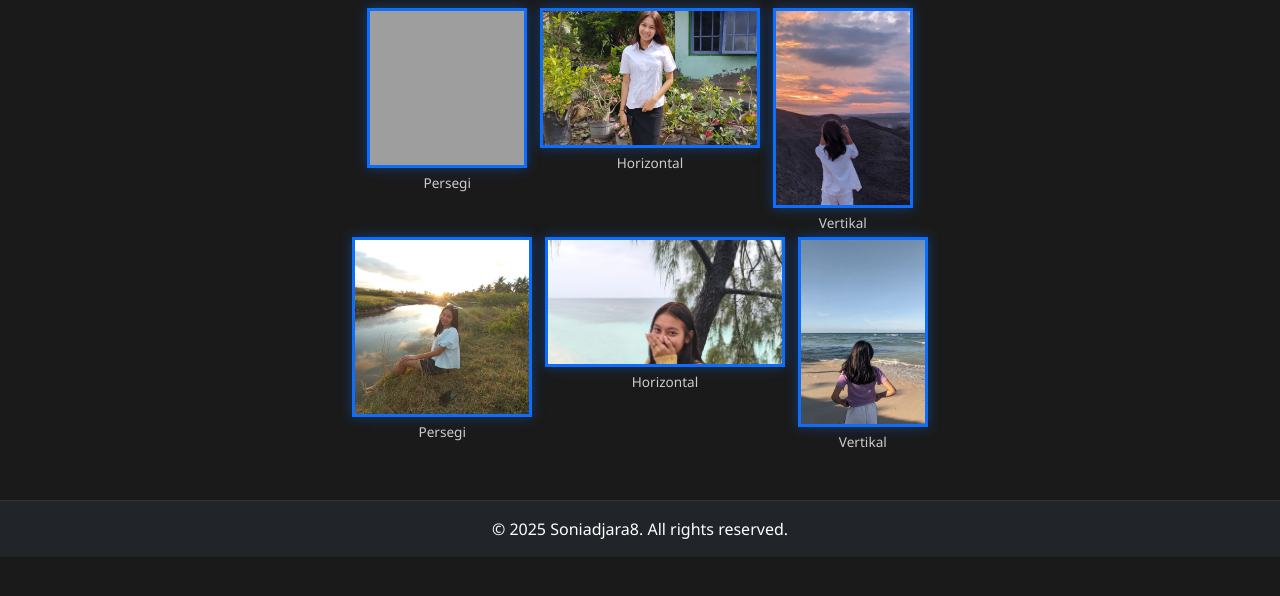
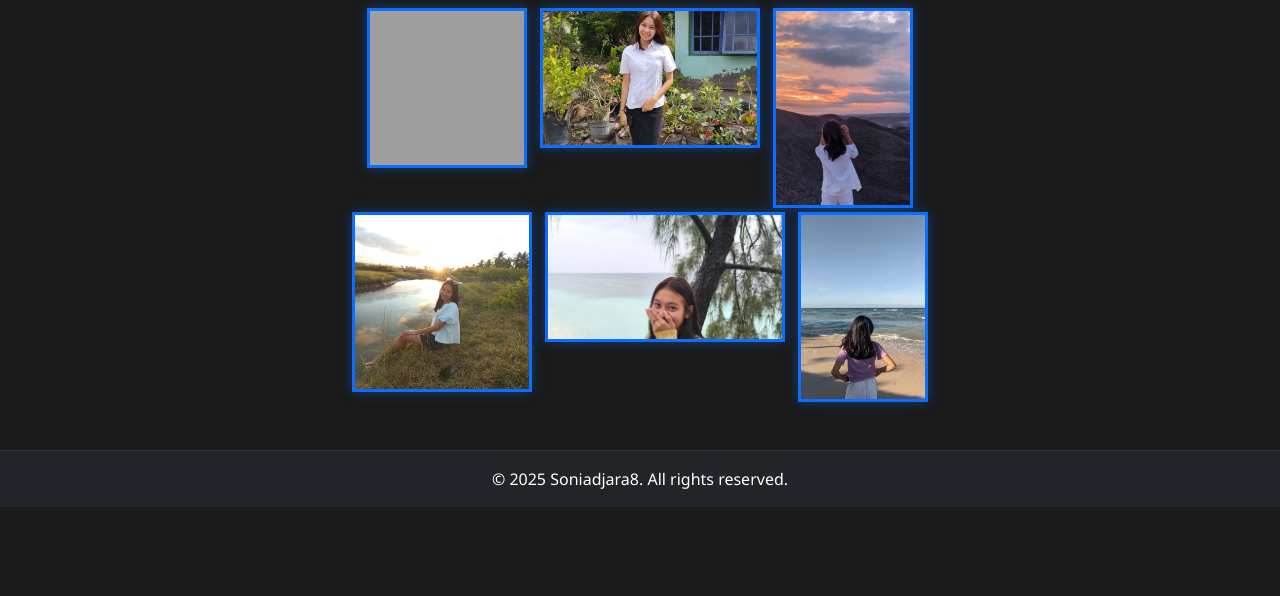
Before and after one commit to lung21102003/sonia2123041, a plain HTML site: page Galery.html in a window 1280 px wide. Shown: the part 166-762 px from the top of the page. Drawn offline with nearby package versions, Linux system fonts and the light colour scheme; grey boxes are pictures that could not be loaded.

Commit message:
Update Galery.html

```diff
--- a/Galery.html
+++ b/Galery.html
@@ -103,15 +103,15 @@
     <div class="gallery-row">
       <div class="gallery-item">
         <img src="1.jpg" class="img1">
-        <div class="caption">Persegi</div>
+
       </div>
       <div class="gallery-item">
         <img src="2.jpg" class="img2">
-        <div class="caption">Horizontal</div>
+
       </div>
       <div class="gallery-item">
         <img src="3.jpg" class="img3">
-        <div class="caption">Vertikal</div>
+
       </div>
     </div>
 
@@ -119,15 +119,15 @@
     <div class="gallery-row">
       <div class="gallery-item">
         <img src="4.jpg" class="img4">
-        <div class="caption">Persegi</div>
+
       </div>
       <div class="gallery-item">
         <img src="5.jpg" class="img5">
-        <div class="caption">Horizontal</div>
+
       </div>
       <div class="gallery-item">
         <img src="6.jpg" class="img6">
-        <div class="caption">Vertikal</div>
+
       </div>
     </div>
   </div>
```
